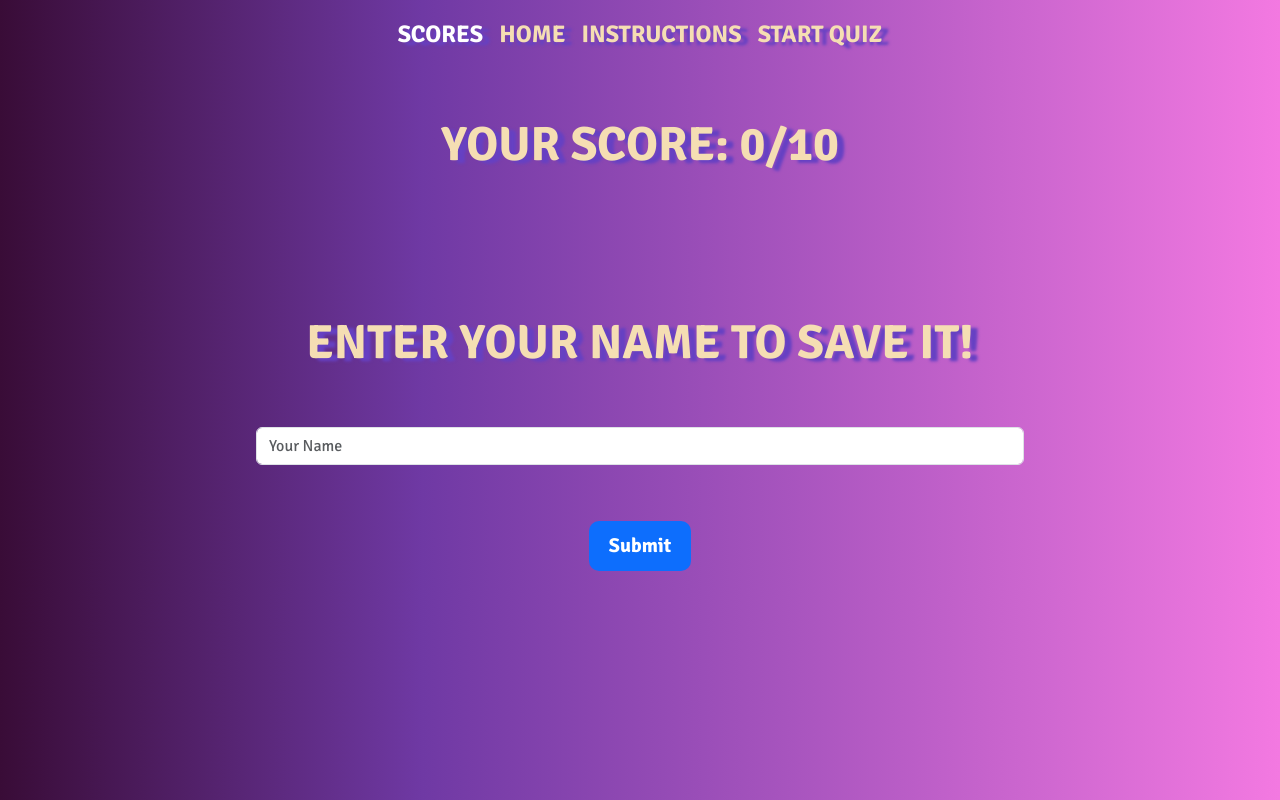
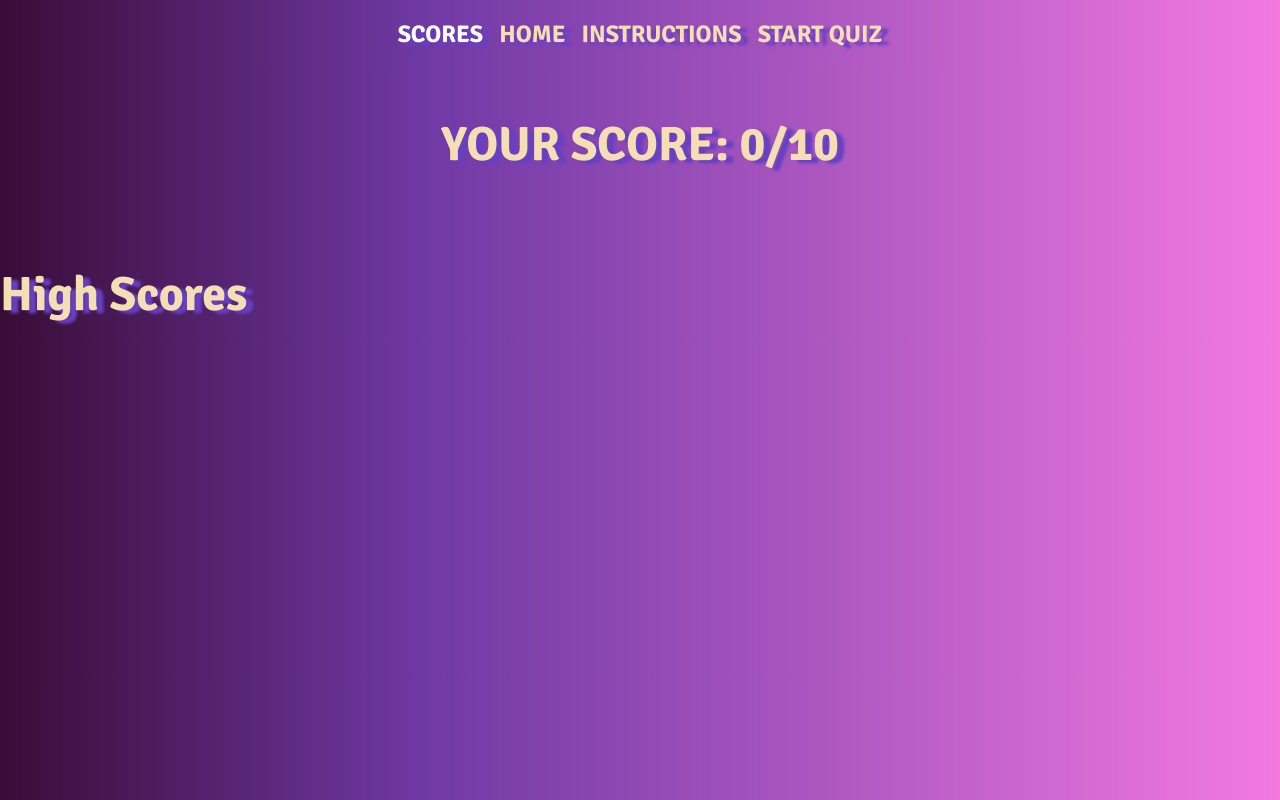
Before and after one commit to AgyLuczak/INFORMAL-ENGLISH-QUIZ, a plain HTML site: page scores.html in a window 1280 px wide. Drawn offline with nearby package versions, Linux system fonts and the light colour scheme.

Commit message:
Add a link to scores.js

```diff
--- a/scores.html
+++ b/scores.html
@@ -42,29 +42,15 @@
         </div>
     </section>
     <br>
-    <section class="save-your-score">
-        <div class="container-fluid my-5">
-            <div class="row justify-content-center">
-                <div class="col-sm-12 col-md-6 col-lg-8">
-                    <h1 class="save-heading text-center">
-                        ENTER YOUR NAME TO SAVE IT!
-                    </h1>
-                </div>
-            </div>
-        </div>
-    </section>
-    <form method="submit" id="submit-form" action="">
-        <input type="text" name="name" id="fullname" class="form-control" placeholder="Your Name" required>
-    </form>
-    <br>
-    <div class="buttons text-center mb-2">
-        <a href="#" class="btn" id="submit-btn" role="button">Submit</a>
+    <div class="highscores-container">
+        <h1>High Scores</h1>
+        <ol id="highscores"></ol>
     </div>
 
     <script src="https://cdn.jsdelivr.net/npm/bootstrap@5.3.0-alpha3/dist/js/bootstrap.bundle.min.js"
         integrity="sha384-ENjdO4Dr2bkBIFxQpeoTz1HIcje39Wm4jDKdf19U8gI4ddQ3GYNS7NTKfAdVQSZe" crossorigin="anonymous">
     </script>
-    <script src="assets/js/script.js">
+    <script src="assets/js/scores.js">
     </script>
 </body>
 
```
